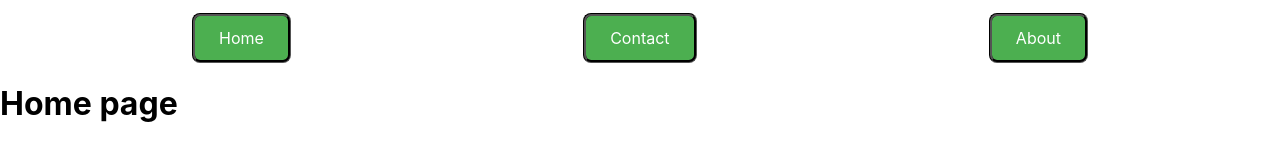
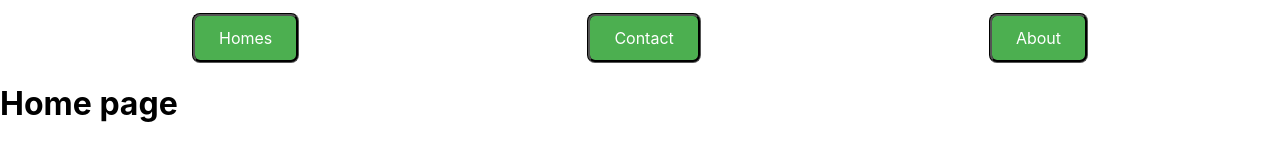
Before and after one commit to ramkapse1234/project1, a React (Create React App) app: page / in a window 1280 px wide. Shown: the top 160 px of the page. Built offline with nearby package versions, Linux system fonts and the light colour scheme.

Commit message:
Updated files

```diff
--- a/src/components/Header/Header.js
+++ b/src/components/Header/Header.js
@@ -8,7 +8,7 @@ class Header extends Component {
     return (
 
       <div className="container">
-      <Link className="button" to="/">Home</Link>
+      <Link className="button" to="/">Homes</Link>
       <Link className="button" to="/contact">Contact</Link>
       <Link className="button" to="/about">About</Link>
       </div>
```
